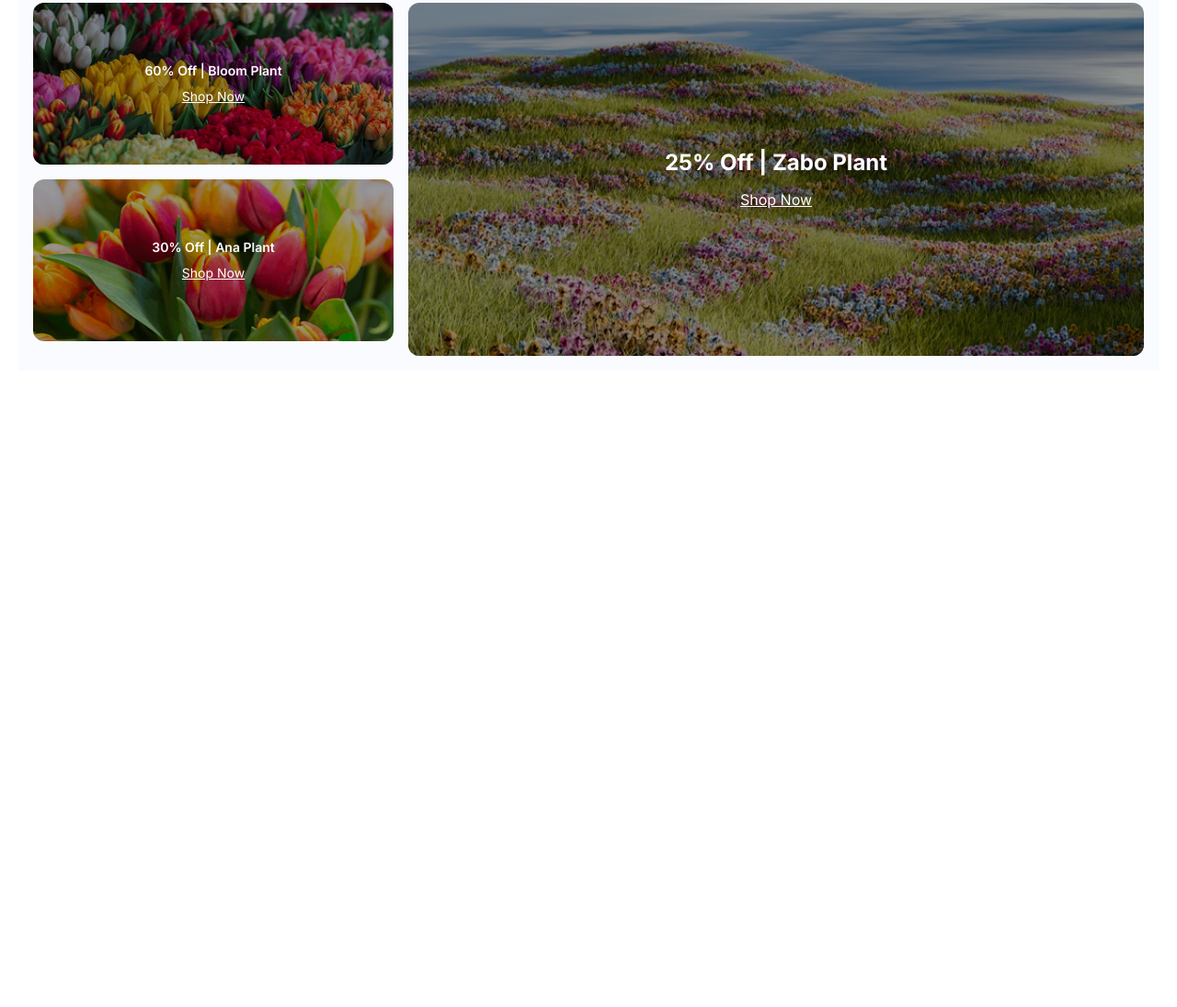
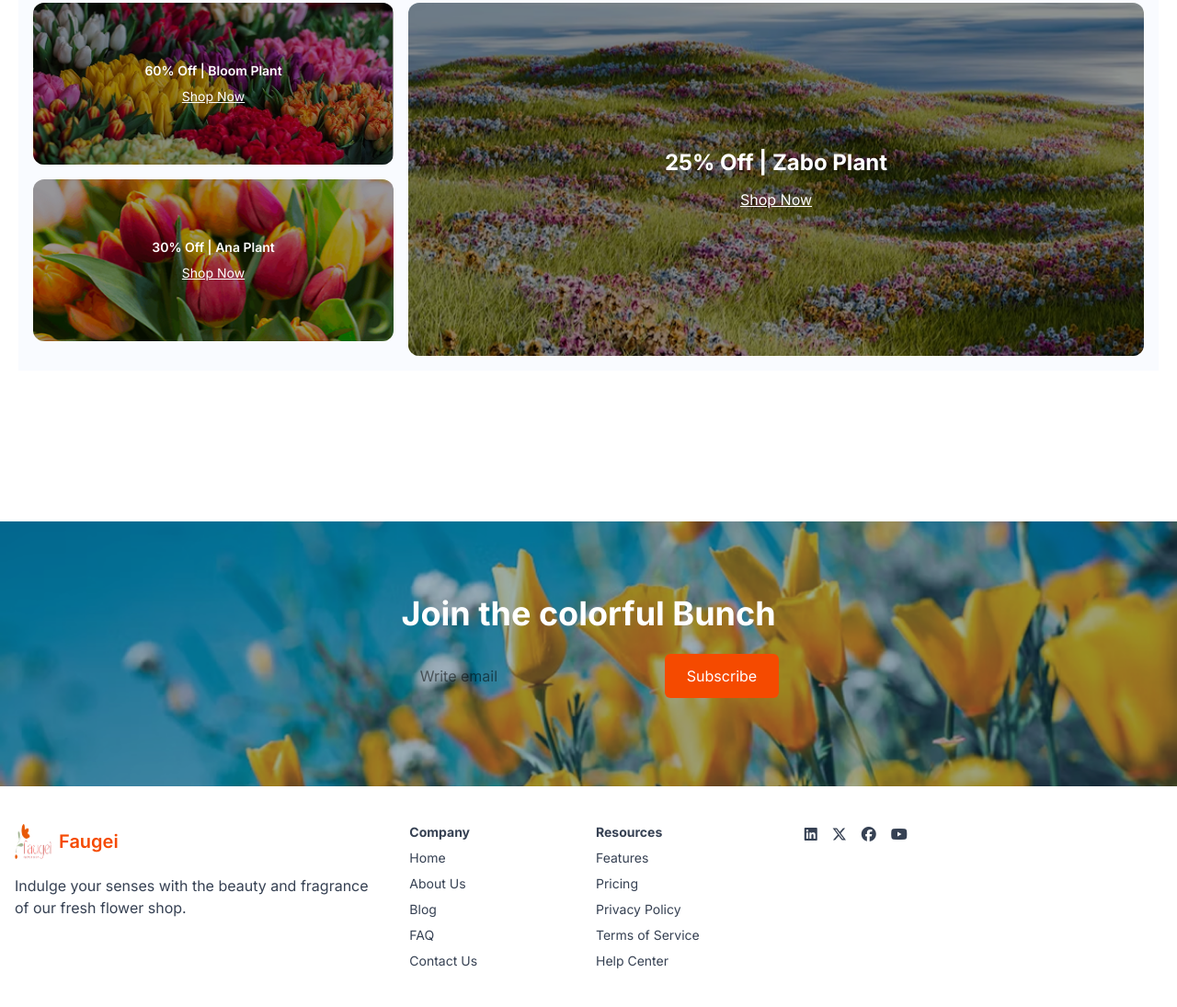
Before and after one commit to sumon8520/Flower-project, a website: page index.html in a window 1280 px wide. Shown: the part 2442-3537 px from the top of the page at 92% size. Before the commit the page ends 2865 px from the top, so only its background shows below. Drawn offline with Linux system fonts and the light colour scheme.

Commit message:
added the footer section

```diff
--- a/index.html
+++ b/index.html
@@ -214,6 +214,65 @@
         </section>
     </section>
 
+    <!-- Newsletter Section -->
+    <section class="p-3 md:p-0">
+        <section class="bg-cover bg-center text-white py-20 h-72 max-w-7xl mx-auto mt-36 w-full"
+            style="background-image: url('assets/news-letter-bg.png');">
+            <div class="max-w-xl mx-auto text-center">
+                <h2 class="text-3xl md:text-4xl font-bold mb-6">Join the colorful Bunch</h2>
+                <form class="flex flex-col sm:flex-row justify-center items-center gap-2">
+                    <input type="email" placeholder="Write email"
+                        class="w-full sm:w-auto px-6 py-3 text-black rounded-md focus:outline-none" required>
+                    <button type="submit"
+                        class="bg-orange-600 hover:bg-orange-700 text-white px-6 py-3 rounded-md">Subscribe</button>
+                </form>
+            </div>
+        </section>
+    </section>
+
+    <!-- Footer Section -->
+    <footer class="bg-white text-gray-700 py-10 px-4">
+        <div class="max-w-7xl mx-auto grid grid-cols-1 md:grid-cols-3 gap-10 items-start">
+
+            <!-- Logo and Text -->
+            <div>
+                <div class="flex items-center gap-2 mb-4">
+                    <img src="assets/logo.png" alt="Logo" class="w-10 h-10">
+                    <span class="text-xl font-semibold text-orange-600">Faugei</span>
+                </div>
+                <p>Indulge your senses with the beauty and fragrance of our fresh flower shop.</p>
+            </div>
+
+            <!-- Navigation Links -->
+            <div class="grid grid-cols-2 gap-4 text-sm">
+                <div class="space-y-2">
+                    <p class="font-bold">Company</p>
+                    <p>Home</p>
+                    <p>About Us</p>
+                    <p>Blog</p>
+                    <p>FAQ</p>
+                    <p>Contact Us</p>
+                </div>
+                <div class="space-y-2">
+                    <p class="font-bold">Resources</p>
+                    <p>Features</p>
+                    <p>Pricing</p>
+                    <p>Privacy Policy</p>
+                    <p>Terms of Service</p>
+                    <p>Help Center</p>
+                </div>
+            </div>
+
+            <!-- Social Icons -->
+            <div class="flex items-center gap-4">
+                <a href="#"><i class="fa-brands fa-linkedin"></i></a>
+                <a href="#"><i class="fa-brands fa-x-twitter"></i></a>
+                <a href="#"><i class="fa-brands fa-facebook"></i></a>
+                <a href="#"><i class="fa-brands fa-youtube"></i></a>
+            </div>
+
+        </div>
+    </footer>
 
 </body>
 
```
